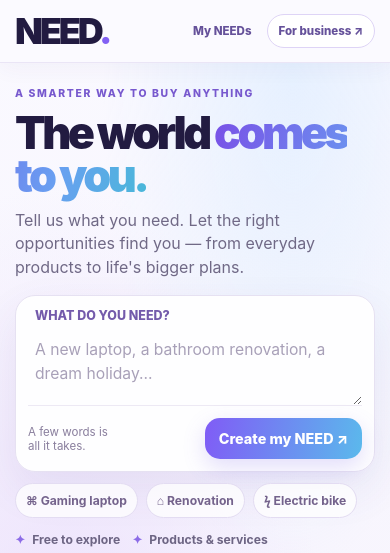
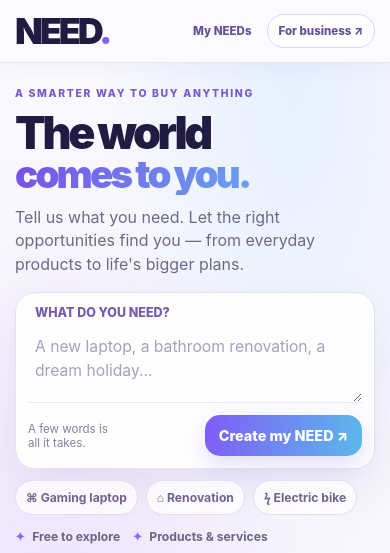
Before and after one commit to musicinfernlx-oss/need-website, a plain HTML site: page index.html in a window 390 px wide. Shown: the top 553 px of the page. Drawn offline with Linux system fonts and the light colour scheme.

Commit message:
NEED V9.2: fix headline line breaks and mobile word spacing

```diff
--- a/index.html
+++ b/index.html
@@ -183,12 +183,24 @@ textarea.v8-field{min-height:130px;resize:vertical}
 .board-top h2{font-size:1.55rem}
 .board-top .v8-btn{padding:10px 11px;font-size:.74rem}
 }
+
+/* V9.2 heading refinement: intentional two-line composition, no merged words */
+.hero h1 .headline-line{display:block;white-space:nowrap}
+.hero h1 .gradient.headline-line{font-size:.86em;letter-spacing:-.073em;line-height:1.04}
+@media(max-width:700px){
+.hero h1{font-size:clamp(2.8rem,10vw,4.4rem);letter-spacing:-.075em}
+.hero h1 .gradient.headline-line{font-size:clamp(2.4rem,8.8vw,3.8rem);letter-spacing:-.072em}
+}
+@media(max-width:370px){
+.hero h1{font-size:clamp(2.55rem,9.6vw,3.6rem)}
+.hero h1 .gradient.headline-line{font-size:clamp(2.25rem,8.5vw,3.3rem)}
+}
 </style></head>
 <body>
 <header class="topbar"><div class="shell topbar-inner"><a class="brand" href="#top" aria-label="NEED home">NEED<span>.</span></a><nav class="nav-actions" aria-label="Navigation"><a href="#explore" class="nav-link desktop">Explore</a><a class="nav-link" href="#my-needs">My NEEDs</a><a class="nav-link border" href="#business">For business ↗</a></nav></div></header>
 <main id="top">
 <section class="hero"><div class="shell hero-grid">
-<div class="hero-copy"><div class="kicker">A smarter way to buy anything</div><h1>The world <span class="gradient">comes to you.</span></h1><p class="lead">Tell us what you need. Let the right opportunities find you — from everyday products to life's bigger plans.</p>
+<div class="hero-copy"><div class="kicker">A smarter way to buy anything</div><h1><span class="headline-line">The world</span><span class="gradient headline-line">comes to you.</span></h1><p class="lead">Tell us what you need. Let the right opportunities find you — from everyday products to life's bigger plans.</p>
 <div class="compose"><label for="needText" style="display:block;color:#735aab;font-weight:850;font-size:.78rem;margin:0 7px 8px">WHAT DO YOU NEED?</label><textarea id="needText" placeholder="A new laptop, a bathroom renovation, a dream holiday..." maxlength="2000"></textarea><div class="compose-bottom"><span class="micro">A few words is all it takes.</span><button id="createNeedBtn" type="button" class="action">Create my NEED ↗</button></div></div>
 <div class="quick-picks" aria-label="Example requests"><button class="chip" data-fill="I need a premium gaming laptop for video editing and music production." type="button">⌘ Gaming laptop</button><button class="chip" data-fill="I need a bathroom renovation with a modern premium look." type="button">⌂ Renovation</button><button class="chip" data-fill="I need an electric bike for city commuting and weekend rides." type="button">ϟ Electric bike</button></div>
 <div class="trust"><span>Free to explore</span><span>Products & services</span><span>One simple request</span></div>
```
